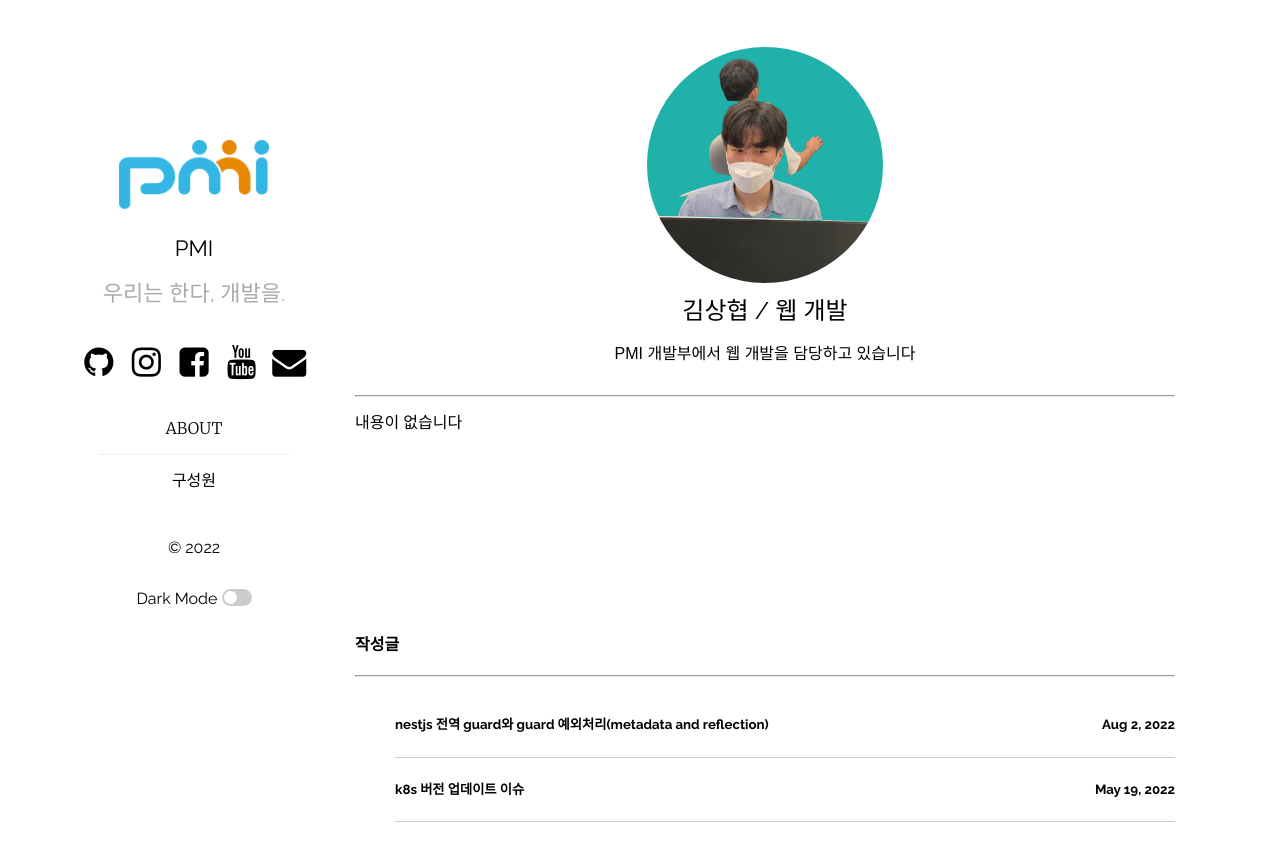
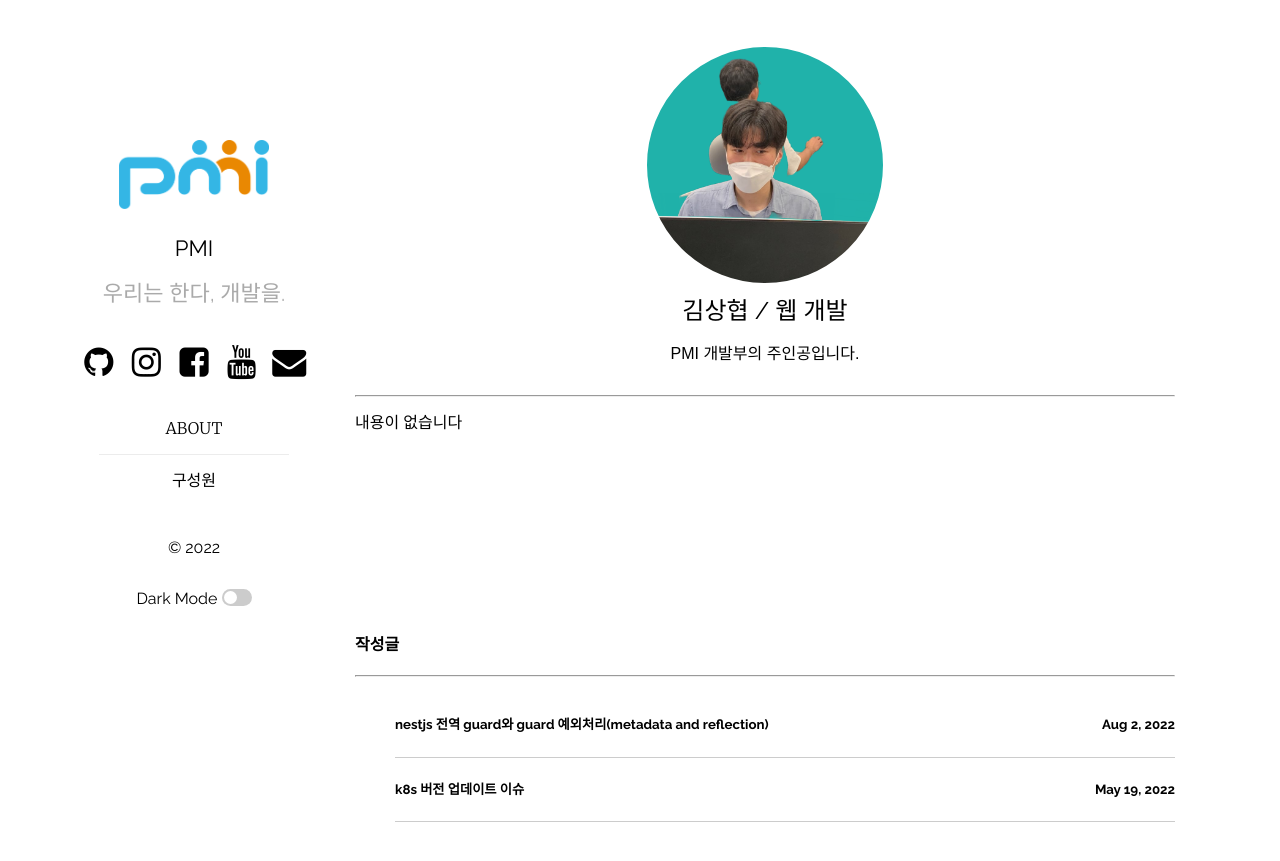
Before and after one commit to pmirnc-dev/pmirnc-dev.github.io, a Jekyll site: the page built from people/sh.kim.md, in a window 1280 px wide. Shown: the top 861 px of the page. Built offline with Jekyll 4.4.1, drawn with Linux system fonts in a browser that asks for light colours.

Commit message:
fix(author): 설명 수정
설명 수정

```diff
--- a/_data/authors.yaml
+++ b/_data/authors.yaml
@@ -17,20 +17,21 @@ ihhwang:
         PMI 개발부에서 풀스택 및 네이티브 앱 개발을 담당 하고 있습니다.
         드럼과 운동을 좋아하며 철인3종을 목표로 하고 있습니다.
         어제보다 나은 내일을 위해 노력하고 있습니다.
+        아침 잠이 없습니다
 dhjeon:
     username: dhjeon
     name: 전다훈
     image: /assets/authors/dhjeon.png
     position: 풀스택
     description: |-
-        PMI 개발부에서 웹 개발을 담당하고 있습니다.
+        PMI 개발부에서 요리를 하고 있습니다.
 sh.kim:
     username: sh.kim
     name: 김상협
     image: /assets/authors/sh.kim.png
     position: 웹 개발
     description: |-
-        PMI 개발부에서 웹 개발을 담당하고 있습니다
+        PMI 개발부의 주인공입니다.
 mclee:
     username: mclee
     name: 이명철
@@ -45,14 +46,14 @@ yrbyeon:
     image: /assets/authors/yrbyeon.png
     position: 웹 개발
     description: |-
-        PMI 개발부에서 웹 개발을 담당하고 있습니다
+        PMI 개발부에서 서핑을 하고 있습니다
 ybcho:
     username: ybcho
     name: 조용빈
     image: /assets/authors/ybcho.png
     position: 웹 개발
     description: |-
-        PMI 개발부에서 웹 개발을 담당하고 있습니다.
+        PMI 개발부에서 인싸를 맡고 있습니다.
         고수가 되려고 노력하는 초보 개발자입니다.
 skan:
     username: skan
```
